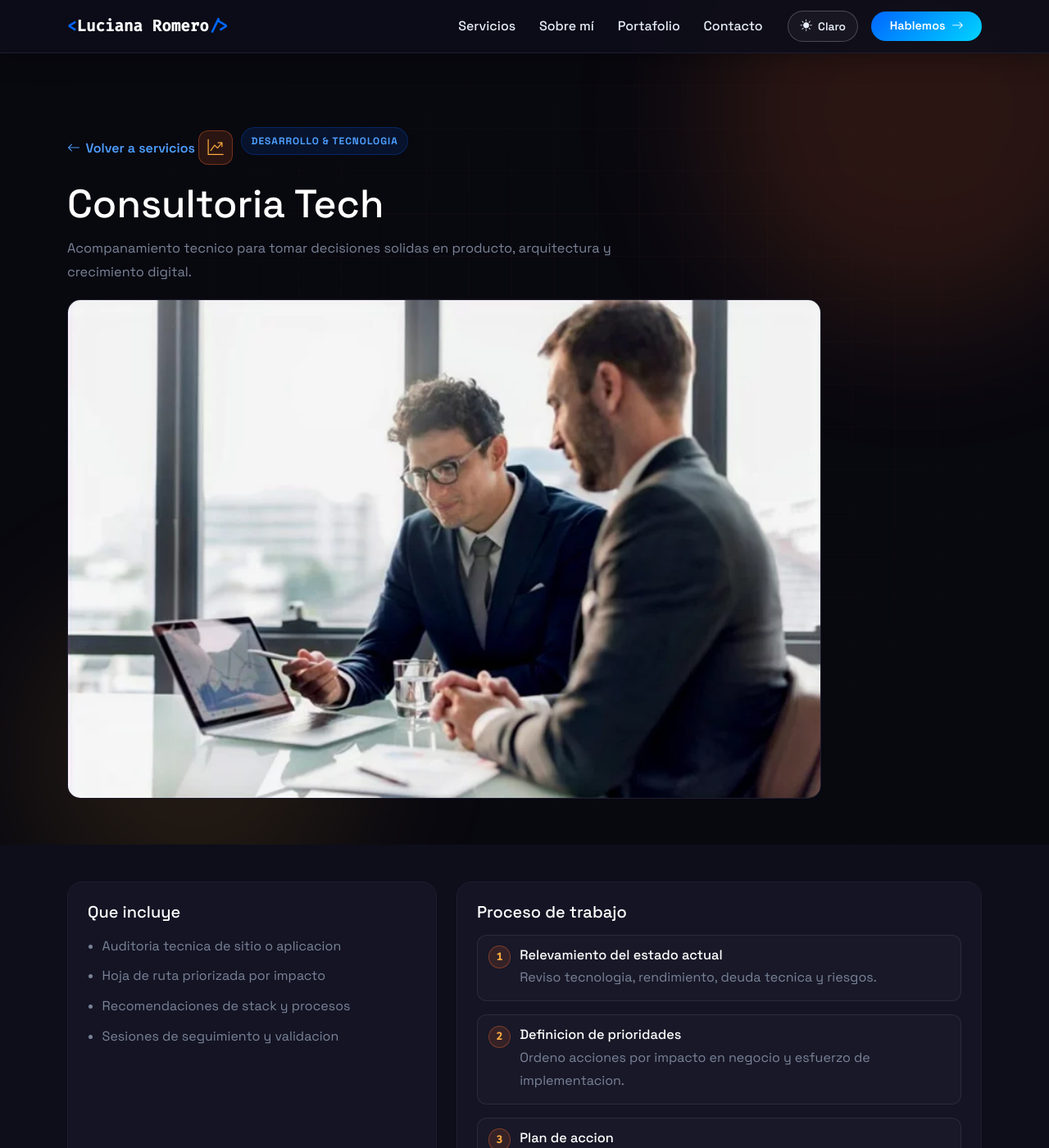
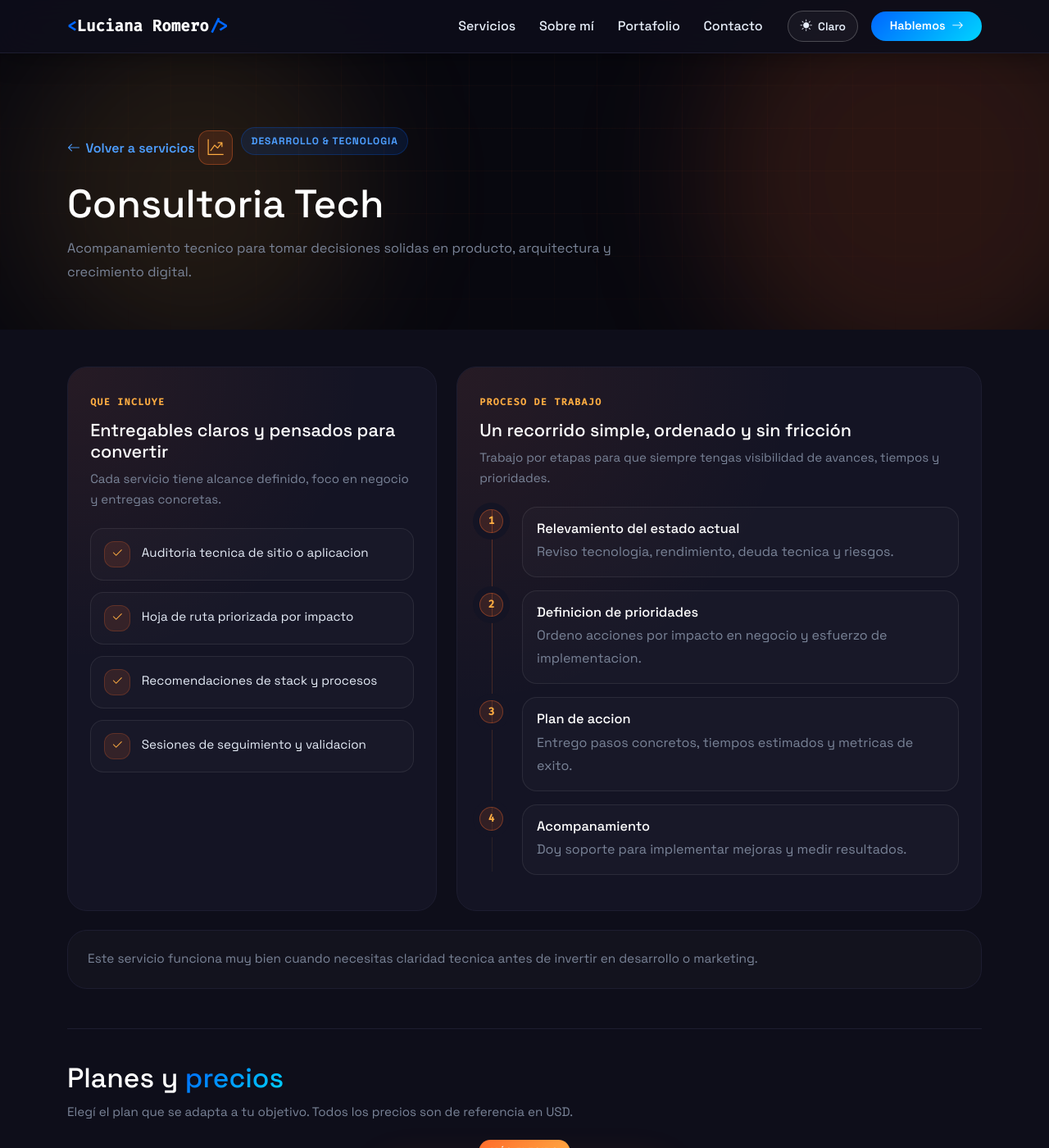
Before and after one commit to luciromero/luciromero.github.io, a Jekyll site: the page built from servicios/consultoria-tech.md, in a window 1280 px wide and 1400 px high. Shown: the whole window at 82% size. Built offline with Jekyll 4.4.1, drawn with Linux system fonts in a browser that asks for light colours.

Commit message:
imagenes de fondo removidas y cambio de estetica de servicios

```diff
--- a/_layouts/service.html
+++ b/_layouts/service.html
@@ -25,12 +25,6 @@ layout: default
     {% if page.summary %}
     <p class="service-detail-summary">{{ page.summary }}</p>
     {% endif %}
-
-    {% if page.image %}
-    <div class="service-detail-media-wrap">
-      <img class="service-detail-media" src="{{ page.image | relative_url }}" alt="{{ page.title }}" loading="lazy">
-    </div>
-    {% endif %}
   </div>
 </section>
 
@@ -38,37 +32,56 @@ layout: default
   <div class="container">
     <div class="row g-4">
       <div class="col-lg-5">
-        <div class="service-detail-card">
-          <h2 class="service-detail-h2">Que incluye</h2>
+        <div class="service-detail-card service-detail-card-includes">
+          <div class="service-detail-card-head">
+            <span class="service-detail-kicker">Que incluye</span>
+            <h2 class="service-detail-h2">Entregables claros y pensados para convertir</h2>
+            <p class="service-detail-card-sub">Cada servicio tiene alcance definido, foco en negocio y entregas concretas.</p>
+          </div>
           {% if page.deliverables %}
-          <ul class="service-detail-list">
+          <div class="service-detail-points">
             {% for item in page.deliverables %}
-            <li>{{ item }}</li>
+            <div class="service-detail-point">
+              <span class="service-detail-point-icon"><i class="bi bi-check2"></i></span>
+              <div>
+                <span class="service-detail-point-text">{{ item }}</span>
+              </div>
+            </div>
             {% endfor %}
-          </ul>
+          </div>
           {% endif %}
         </div>
       </div>
 
       <div class="col-lg-7">
-        <div class="service-detail-card">
-          <h2 class="service-detail-h2">Proceso de trabajo</h2>
+        <div class="service-detail-card service-detail-card-process">
+          <div class="service-detail-card-head">
+            <span class="service-detail-kicker">Proceso de trabajo</span>
+            <h2 class="service-detail-h2">Un recorrido simple, ordenado y sin fricción</h2>
+            <p class="service-detail-card-sub">Trabajo por etapas para que siempre tengas visibilidad de avances, tiempos y prioridades.</p>
+          </div>
           {% if page.process %}
           <ol class="service-process-list">
             {% for step in page.process %}
             <li>
-              <span class="service-step-num">{{ forloop.index }}</span>
-              <h3>{{ step.title }}</h3>
-              <p>{{ step.detail }}</p>
+              <div class="service-step-badge-wrap">
+                <span class="service-step-num">{{ forloop.index }}</span>
+              </div>
+              <div class="service-step-body">
+                <h3>{{ step.title }}</h3>
+                <p>{{ step.detail }}</p>
+              </div>
             </li>
             {% endfor %}
           </ol>
           {% endif %}
+        </div>
+      </div>
+    </div>
 
-          <div class="service-detail-body">
-            {{ content }}
-          </div>
-        </div>
+    <div class="service-detail-body-card">
+      <div class="service-detail-body">
+        {{ content }}
       </div>
     </div>
 
--- a/_sass/_custom.scss
+++ b/_sass/_custom.scss
@@ -722,19 +722,6 @@ body[data-page-layout='service'] #mainNav {
   margin: 0;
 }
 
-.service-detail-media-wrap {
-  margin-top: 1.2rem;
-  max-width: 920px;
-}
-
-.service-detail-media {
-  width: 100%;
-  height: auto;
-  border-radius: 16px;
-  border: 1px solid $c-black-4;
-  display: block;
-}
-
 .service-detail-content {
   position: relative;
   padding: 2.8rem 0 5rem;
@@ -744,44 +731,163 @@ body[data-page-layout='service'] #mainNav {
   height: 100%;
   background: $c-black-3;
   border: 1px solid $c-black-4;
-  border-radius: 18px;
-  padding: 1.5rem;
+  border-radius: 24px;
+  padding: 1.7rem;
+  position: relative;
+  overflow: hidden;
+
+  &::before {
+    content: '';
+    position: absolute;
+    inset: 0;
+    background: radial-gradient(circle at top left, rgba($c-blue, .08), transparent 45%);
+    pointer-events: none;
+  }
+}
+
+.service-detail-content-mkt .service-detail-card::before {
+  background: radial-gradient(circle at top left, rgba($c-mkt, .08), transparent 45%);
+}
+
+.service-detail-card-head {
+  position: relative;
+  z-index: 1;
+  margin-bottom: 1.35rem;
+}
+
+.service-detail-kicker {
+  display: inline-block;
+  font-family: $font-mono;
+  font-size: .72rem;
+  font-weight: 700;
+  text-transform: uppercase;
+  letter-spacing: .12em;
+  color: $c-blue-lt;
+  margin-bottom: .65rem;
+}
+
+.service-detail-content-mkt .service-detail-kicker {
+  color: #ffad42;
 }
 
 .service-detail-h2 {
-  font-size: 1.25rem;
+  font-size: 1.35rem;
   color: $c-white;
-  margin-bottom: 1rem;
-}
-
-.service-detail-list {
+  margin-bottom: .55rem;
+}
+
+.service-detail-card-sub {
+  color: $c-gray;
+  font-size: .94rem;
+  line-height: 1.65;
   margin: 0;
-  padding-left: 1.1rem;
-
-  li {
-    color: $c-gray;
-    margin-bottom: .55rem;
-  }
+}
+
+.service-detail-points {
+  display: grid;
+  gap: .85rem;
+  position: relative;
+  z-index: 1;
+}
+
+.service-detail-point {
+  display: flex;
+  align-items: flex-start;
+  gap: .85rem;
+  padding: .95rem 1rem;
+  background: rgba($c-white, .02);
+  border: 1px solid rgba($c-white, .08);
+  border-radius: 16px;
+  transition: transform .25s, border-color .25s, background .25s;
+
+  &:hover {
+    transform: translateY(-2px);
+    border-color: rgba($c-blue, .26);
+    background: rgba($c-blue, .05);
+  }
+}
+
+.service-detail-content-mkt .service-detail-point:hover {
+  border-color: rgba($c-mkt, .28);
+  background: rgba($c-mkt, .05);
+}
+
+.service-detail-point-icon {
+  width: 2rem;
+  height: 2rem;
+  border-radius: 12px;
+  background: rgba($c-blue, .12);
+  border: 1px solid rgba($c-blue, .2);
+  display: inline-flex;
+  align-items: center;
+  justify-content: center;
+  color: $c-blue-lt;
+  flex-shrink: 0;
+
+  i { font-size: .95rem; }
+}
+
+.service-detail-content-mkt .service-detail-point-icon {
+  background: rgba($c-mkt, .12);
+  border-color: rgba($c-mkt, .22);
+  color: #ffad42;
+}
+
+.service-detail-point-text {
+  color: $c-white-2;
+  font-size: .95rem;
+  line-height: 1.55;
 }
 
 .service-process-list {
   margin: 0;
   padding-left: 0;
   list-style: none;
-
-  li {
-    position: relative;
-    margin-bottom: 1rem;
-    padding: .9rem .9rem .85rem 3.2rem;
-    background: rgba($c-white, .02);
-    border: 1px solid rgba($c-white, .08);
-    border-radius: 12px;
-  }
+  position: relative;
+
+  &::before {
+    content: '';
+    position: absolute;
+    top: .25rem;
+    bottom: .25rem;
+    left: .9rem;
+    width: 1px;
+    background: linear-gradient(rgba($c-blue, .3), rgba($c-blue-acc, .08));
+  }
+}
+
+.service-detail-content-mkt .service-process-list::before {
+  background: linear-gradient(rgba($c-mkt, .32), rgba(#ffad42, .08));
+}
+
+.service-process-list li {
+  position: relative;
+  display: grid;
+  grid-template-columns: 2.25rem 1fr;
+  gap: 1rem;
+  margin-bottom: 1rem;
+  padding: 0;
+  background: transparent;
+  border: 0;
+}
+
+.service-step-badge-wrap {
+  position: relative;
+  z-index: 1;
+  padding-top: .15rem;
+}
+
+.service-step-body {
+  padding: 1rem 1.05rem;
+  background: rgba($c-white, .02);
+  border: 1px solid rgba($c-white, .08);
+  border-radius: 18px;
+  transition: transform .25s, border-color .25s, background .25s;
 
   h3 {
     font-size: 1.02rem;
     color: $c-white;
-    margin-bottom: .25rem;
+    margin-bottom: .3rem;
   }
 
   p {
@@ -790,12 +896,20 @@ body[data-page-layout='service'] #mainNav {
   }
 }
 
+.service-process-list li:hover .service-step-body {
+  transform: translateY(-2px);
+  border-color: rgba($c-blue, .26);
+  background: rgba($c-blue, .05);
+}
+
+.service-detail-content-mkt .service-process-list li:hover .service-step-body {
+  border-color: rgba($c-mkt, .28);
+  background: rgba($c-mkt, .05);
+}
+
 .service-step-num {
-  position: absolute;
-  top: .8rem;
-  left: .8rem;
-  width: 1.7rem;
-  height: 1.7rem;
+  width: 1.8rem;
+  height: 1.8rem;
   border-radius: 999px;
   background: rgba($c-blue, .15);
   border: 1px solid rgba($c-blue, .35);
@@ -806,6 +920,7 @@ body[data-page-layout='service'] #mainNav {
   font-size: .8rem;
   font-family: $font-mono;
   font-weight: 700;
+  box-shadow: 0 0 0 8px $c-black-3;
 }
 
 .service-detail-content-mkt .service-step-num {
@@ -814,12 +929,25 @@ body[data-page-layout='service'] #mainNav {
   color: #ffad42;
 }
 
+.service-detail-body-card {
+  margin-top: 1.4rem;
+  background: rgba($c-white, .02);
+  border: 1px solid $c-black-4;
+  border-radius: 24px;
+  padding: 1.35rem 1.5rem;
+}
+
 .service-detail-body {
-  margin-top: 1.4rem;
   color: $c-gray;
+  font-size: .96rem;
+  line-height: 1.75;
 
   h2, h3, h4 {
     color: $c-white;
+  }
+
+  > *:last-child {
+    margin-bottom: 0;
   }
 }
 
@@ -1591,8 +1719,8 @@ body.theme-light {
   .service-desc,
   .port-desc,
   .service-detail-summary,
-  .service-detail-list li,
-  .service-process-list p,
+  .service-detail-card-sub,
+  .service-step-body p,
   .service-detail-cta p,
   .contact-label,
   .footer-tagline,
@@ -1639,7 +1767,8 @@ body.theme-light {
 
   .service-detail-title,
   .service-detail-h2,
-  .service-process-list h3,
+  .service-step-body h3,
+  .service-detail-point-text,
   .service-detail-cta h3,
   .service-detail-body h2,
   .service-detail-body h3,
@@ -1647,7 +1776,9 @@ body.theme-light {
     color: #0f172a;
   }
 
-  .service-process-list li {
+  .service-detail-point,
+  .service-step-body,
+  .service-detail-body-card {
     background: rgba(15, 23, 42, .03);
     border-color: #d6dfec;
   }
@@ -1682,8 +1813,36 @@ body.theme-light {
     color: #e05520;
   }
 
-  .service-detail-media {
-    border-color: #d6dfec;
+  .service-detail-kicker {
+    color: #0052cc;
+  }
+
+  .service-detail-content-mkt .service-detail-kicker {
+    color: #e05520;
+  }
+
+  .service-detail-point-icon {
+    background: rgba(#0052cc, .08);
+    border-color: rgba(#0052cc, .16);
+    color: #0052cc;
+  }
+
+  .service-detail-content-mkt .service-detail-point-icon {
+    background: rgba(#ff6b2b, .1);
+    border-color: rgba(#ff6b2b, .18);
+    color: #e05520;
+  }
+
+  .service-process-list::before {
+    background: linear-gradient(rgba(#0052cc, .25), rgba(#0078ff, .06));
+  }
+
+  .service-detail-content-mkt .service-process-list::before {
+    background: linear-gradient(rgba(#ff6b2b, .28), rgba(#ffad42, .06));
+  }
+
+  .service-step-num {
+    box-shadow: 0 0 0 8px #ffffff;
   }
 
   .code-window .code-pre {
@@ -1891,7 +2050,17 @@ body.theme-light {
   .service-detail-hero { padding: 132px 0 38px; }
   .service-detail-content { padding: 1.8rem 0 3.5rem; }
   .service-detail-card,
-  .service-detail-cta { padding: 1.2rem; }
+  .service-detail-cta,
+  .service-detail-body-card { padding: 1.2rem; }
+
+  .service-process-list li {
+    grid-template-columns: 2rem 1fr;
+    gap: .8rem;
+  }
+
+  .service-step-body {
+    padding: .9rem .9rem;
+  }
 
   .hero-title { font-size: 2.1rem; }
 
```
